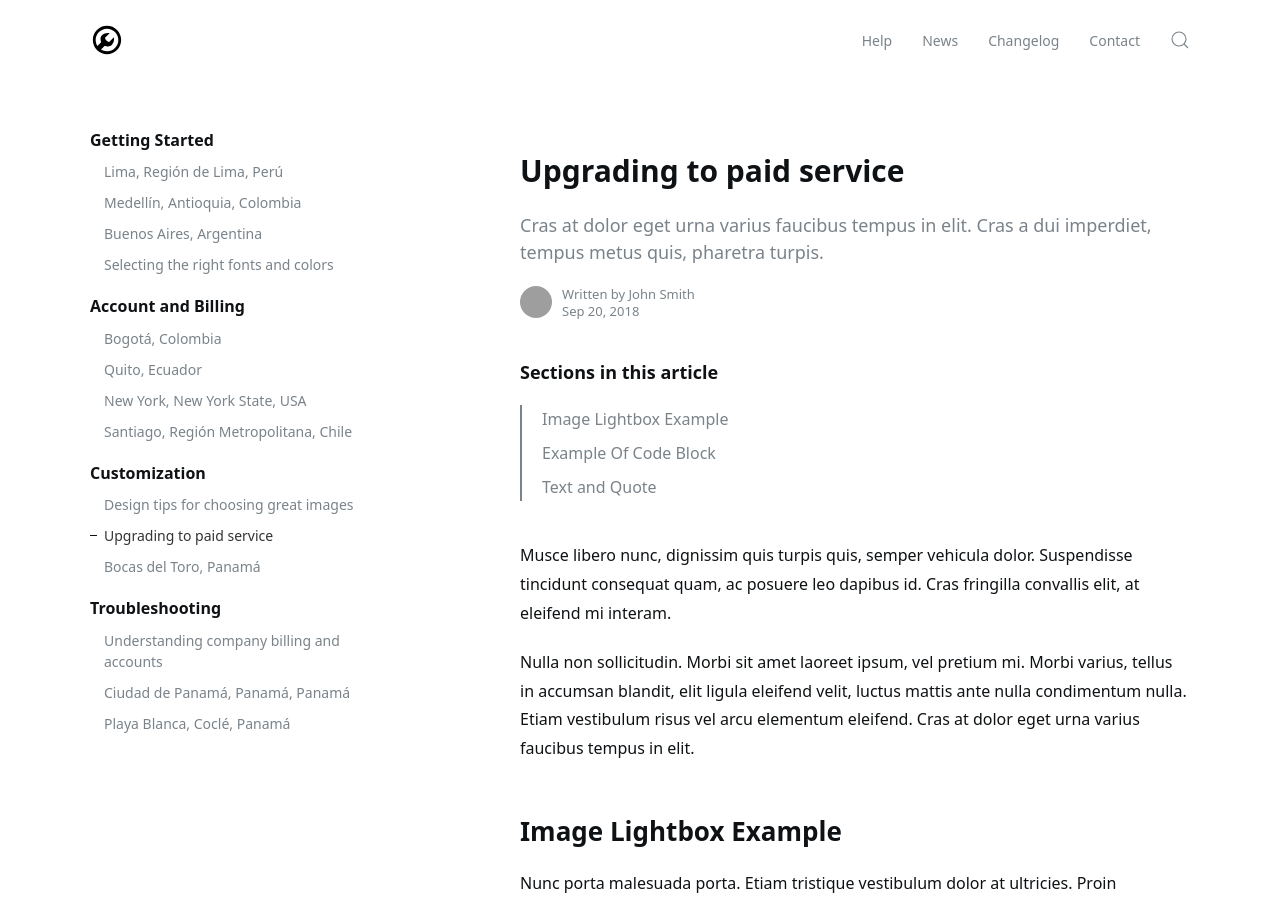
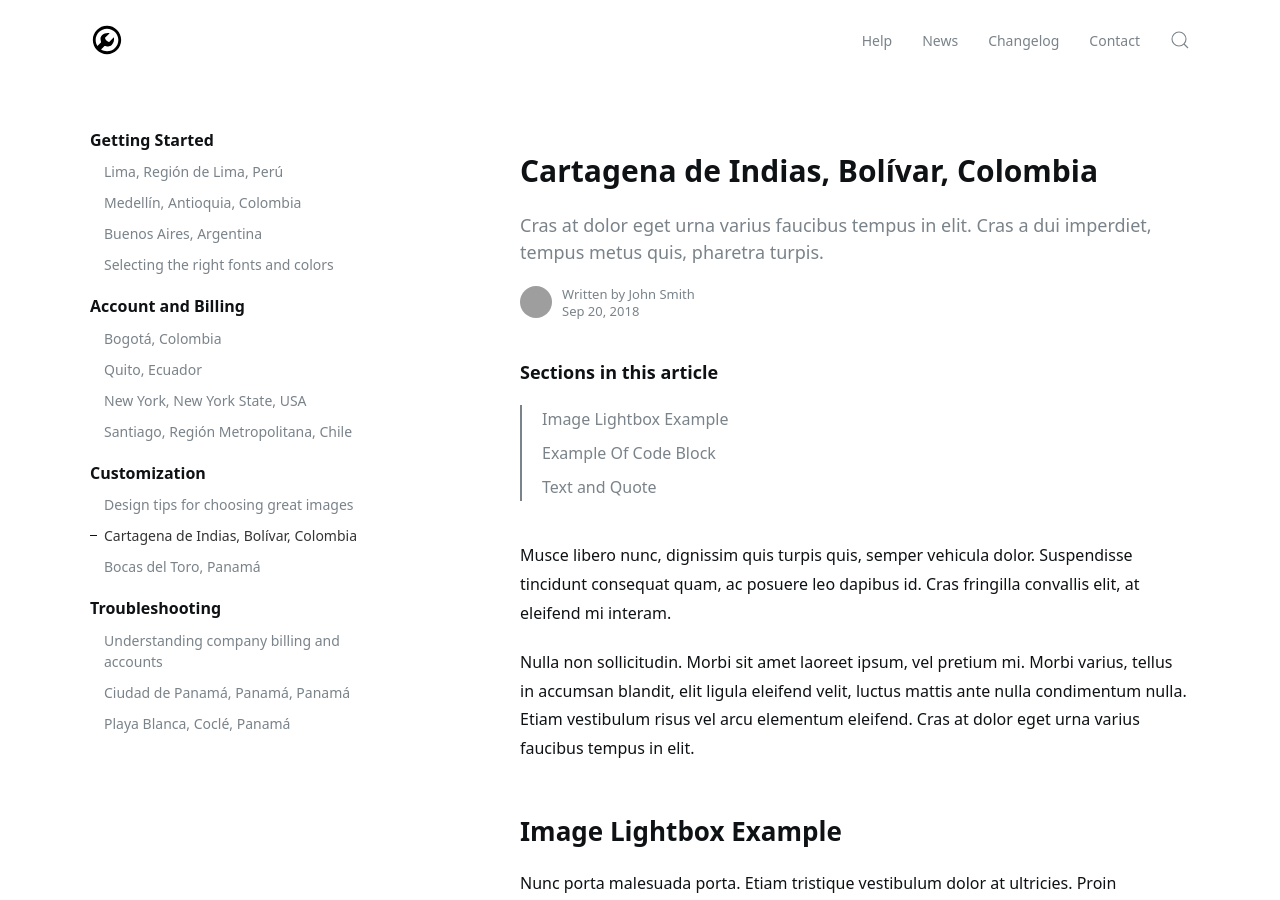
Before and after one commit to jelmii/jelmii.github.io, a Jekyll site: the page built from _docs/structure.md, in a window 1280 px wide and 900 px high. Built offline with Jekyll 4.4.1, drawn with Linux system fonts in a browser that asks for light colours; grey boxes are pictures that could not be loaded.

Commit message:
Update structure.md

```diff
--- a/_docs/structure.md
+++ b/_docs/structure.md
@@ -1,6 +1,6 @@
 ---
 layout: doc
-title: Upgrading to paid service
+title: Cartagena de Indias, Bolívar, Colombia
 subtitle: Cras at dolor eget urna varius faucibus tempus in elit. Cras a dui imperdiet, tempus metus quis, pharetra turpis.
 author:
 ---
```
